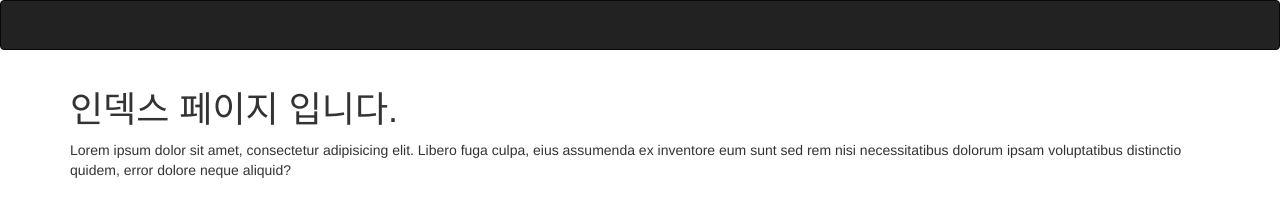
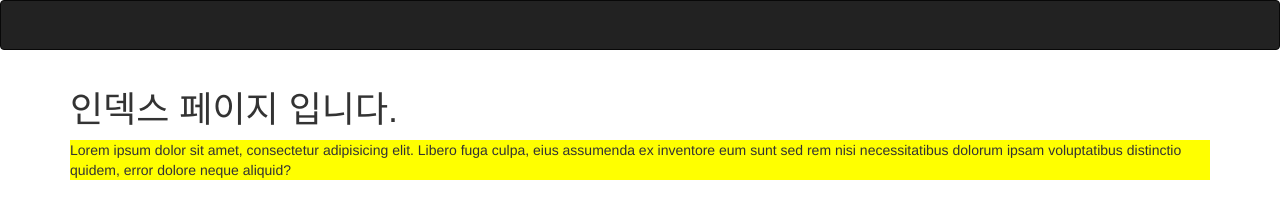
Before and after one commit to winfever/yourApp, a plain HTML site: page index.html in a window 1280 px wide. Drawn offline with Linux system fonts and the light colour scheme.

Commit message:
p color changed

```diff
--- a/index.html
+++ b/index.html
@@ -4,6 +4,9 @@
 	<meta charset="UTF-8">
 	<title>index.html</title>
 	<link rel="stylesheet" href="css/bootstrap.css">
+	<style>
+		p{ background-color: yellow; }
+	</style>
 </head>
 <body>
 <div class="navbar navbar-inverse"></div>
```
